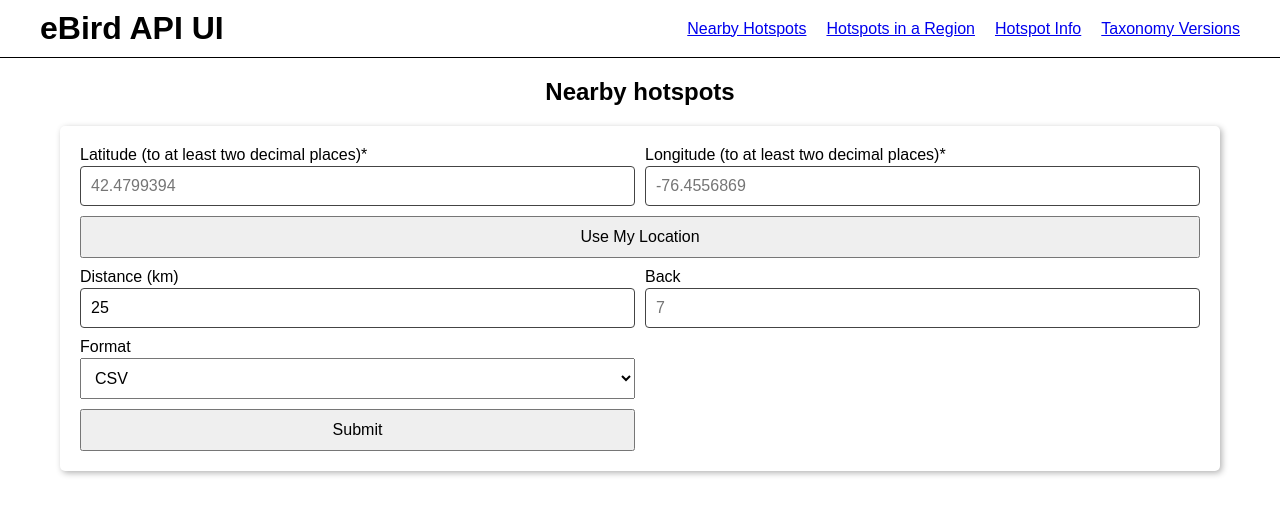
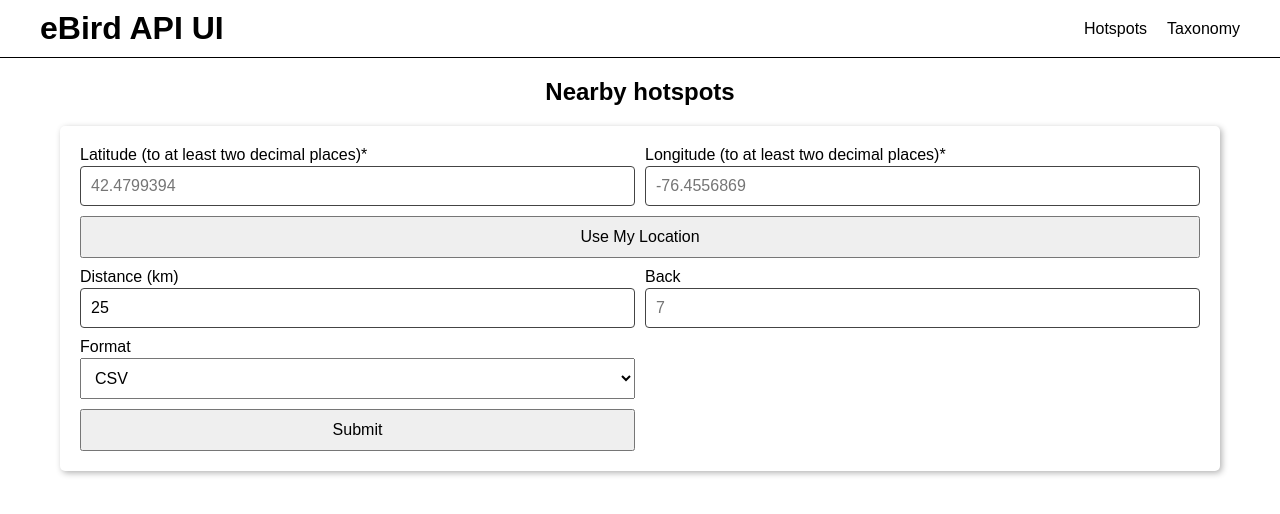
Before and after one commit to Fimbelowski/ebird-api-ui, a React (Vite) app: page /nearby-hotspots in a window 1280 px wide. Shown: the top 514 px of the page. Built offline with nearby package versions, Linux system fonts and the light colour scheme.

Commit message:
Add hoverable Nav menus.

```diff
--- a/src/components/Nav.tsx
+++ b/src/components/Nav.tsx
@@ -1,22 +1,40 @@
-import { Link } from 'react-router-dom';
+import NavMenu from './NavMenu';
+import type NavMenuItem from '../types/NavMenuItem';
 
 export default function Nav() {
+  const hotspotMenuItmes: NavMenuItem[] = [
+    {
+      label: 'Nearby Hotspots',
+      path: 'nearby-hotspots',
+    },
+    {
+      label: 'Hotspots in a Region',
+      path: 'region-hotspots',
+    },
+    {
+      label: 'Hotspot Info',
+      path: 'hotspot-info',
+    },
+  ];
+
+  const taxonomyMenuItems: NavMenuItem[] = [
+    {
+      label: 'Taxonomy Versions',
+      path: 'taxonomy-versions',
+    },
+  ];
+
   return (
     <nav className="nav">
-      <menu className="nav__menu">
-        <li>
-          <Link to="nearby-hotspots">Nearby Hotspots</Link>
-        </li>
-        <li>
-          <Link to="region-hotspots">Hotspots in a Region</Link>
-        </li>
-        <li>
-          <Link to="hotspot-info">Hotspot Info</Link>
-        </li>
-        <li>
-          <Link to="taxonomy-versions">Taxonomy Versions</Link>
-        </li>
-      </menu>
+      <NavMenu
+        items={hotspotMenuItmes}
+        label="Hotspots"
+      />
+      <NavMenu
+        items={taxonomyMenuItems}
+        label="Taxonomy"
+        menuAlignment="right"
+      />
     </nav>
   );
 }
--- /dev/null
+++ b/src/components/NavMenu.tsx
@@ -0,0 +1,66 @@
+import { Link } from 'react-router-dom';
+import { useState } from 'react';
+
+import classNames from '../utilities/classNames';
+import type NavMenuItem from '../types/NavMenuItem';
+
+interface Props {
+  items: NavMenuItem[];
+  label: string;
+  menuAlignment?: 'left' | 'right';
+}
+
+export default function NavMenu({
+  items,
+  label,
+  menuAlignment = 'left',
+}: Props) {
+  const [isHovered, setIsHovered] = useState(false);
+
+  function menuClasses() {
+    return classNames([
+      'nav-menu__menu',
+      `nav-menu__menu--align-${menuAlignment}`,
+      isHovered ? '' : 'nav-menu__menu--hidden',
+    ]);
+  }
+
+  function MenuItems() {
+    const listItems = items.map(({ label, path }, index) => (
+      <li
+        className="nav-menu__item"
+        key={index}
+      >
+        <Link
+          className="nav-menu__link"
+          to={path}
+        >
+          {label}
+        </Link>
+      </li>
+    ));
+
+    return <>{listItems}</>;
+  }
+
+  function onMouseEnter() {
+    setIsHovered(true);
+  }
+
+  function onMouseLeave() {
+    setIsHovered(false);
+  }
+
+  return (
+    <div
+      className="nav-menu__label"
+      onMouseEnter={onMouseEnter}
+      onMouseLeave={onMouseLeave}
+    >
+      {label}
+      <menu className={menuClasses()}>
+        <MenuItems />
+      </menu>
+    </div>
+  );
+}
--- /dev/null
+++ b/src/sass/components/_NavMenu.scss
@@ -0,0 +1,40 @@
+.nav-menu {
+  &__item {
+    padding: 1rem;
+
+    &:hover {
+      background-color: #eee;
+    }
+  }
+
+  &__label {
+    position: relative;
+  }
+
+  &__link {
+    text-decoration: none;
+    color: inherit;
+  }
+
+  &__menu {
+    position: absolute;
+    list-style: none;
+    background-color: white;
+    border: 1px solid black;
+    white-space: nowrap;
+
+    &--align {
+      &-left {
+        left: 0;
+      }
+
+      &-right {
+        right: 0;
+      }
+    }
+
+    &--hidden {
+      display: none;
+    }
+  }
+}
--- a/src/sass/layout/_Nav.scss
+++ b/src/sass/layout/_Nav.scss
@@ -1,7 +1,4 @@
 .nav {
-  &__menu {
-    list-style: none;
-    display: flex;
-    gap: 2rem;
-  }
+  display: flex;
+  gap: 2rem;
 }
--- a/src/sass/main.scss
+++ b/src/sass/main.scss
@@ -13,6 +13,7 @@
 @import 'components/Button';
 @import 'components/Details';
 @import 'components/Form';
+@import 'components/NavMenu';
 @import 'components/ResultsContainer';
 @import 'components/Select';
 @import 'components/Table';
--- /dev/null
+++ b/src/types/NavMenuItem.ts
@@ -0,0 +1,4 @@
+export default interface NavMenuItem {
+  label: string;
+  path: string;
+}
```
